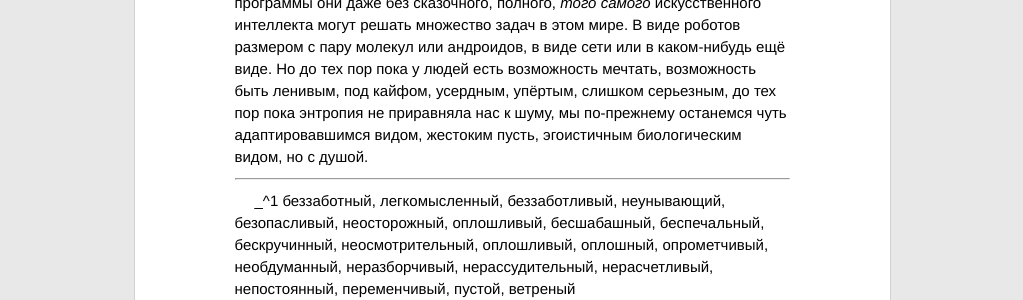
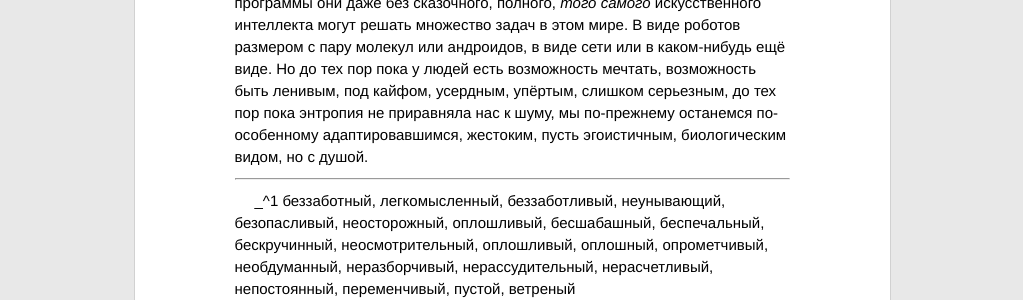
Before and after one commit to ptmt/ptmt.github.com, a Jekyll site: the page built from _posts/2012-07-02-we-are-lazy.md, in a window 1280 px wide and 900 px high, scrolled down 2169 px. Shown: the part 412-712 px from the top of the window, without its empty margins (128-1151 px from the left). Built offline with Jekyll 4.4.1, drawn with Linux system fonts in a browser that asks for light colours; Markdown is read by kramdown in place of the engine named in the settings; some of the changed text lies outside the part shown.

Commit message:
Update master

```diff
--- a/_posts/2012-07-02-we-are-lazy.md
+++ b/_posts/2012-07-02-we-are-lazy.md
@@ -36,7 +36,7 @@ title:  Лень будущего
 
 ![rocky](/img/photos/rockyIV.png)
 
-У компьютеров есть своё старание, его запас измеряется энергоэффективностью, но цель всегда определена. В рамках этой программы они даже без сказочного, полного, _того самого_ искусственного интеллекта могут решать множество задач в этом мире. В виде роботов размером с пару молекул или андроидов, в виде сети или в каком-нибудь ещё виде. Но до тех пор пока у людей есть возможность мечтать, возможность быть ленивым, под кайфом, усердным, упёртым, слишком серьезным, до тех пор пока энтропия не приравняла нас к шуму, мы по-прежнему останемся чуть адаптировавшимся видом, жестоким пусть, эгоистичным биологическим видом, но с душой.
+У компьютеров есть своё старание, его запас измеряется энергоэффективностью, но цель всегда определена. В рамках этой программы они даже без сказочного, полного, _того самого_ искусственного интеллекта могут решать множество задач в этом мире. В виде роботов размером с пару молекул или андроидов, в виде сети или в каком-нибудь ещё виде. Но до тех пор пока у людей есть возможность мечтать, возможность быть ленивым, под кайфом, усердным, упёртым, слишком серьезным, до тех пор пока энтропия не приравняла нас к шуму, мы по-прежнему останемся по-особенному адаптировавшимся, жестоким, пусть эгоистичным, биологическим видом, но с душой.
 
 
 
```
